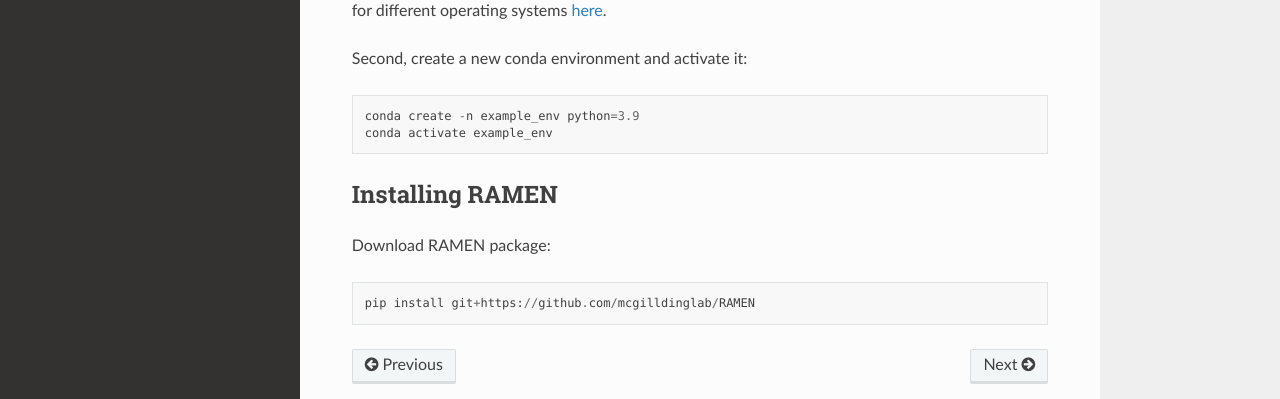
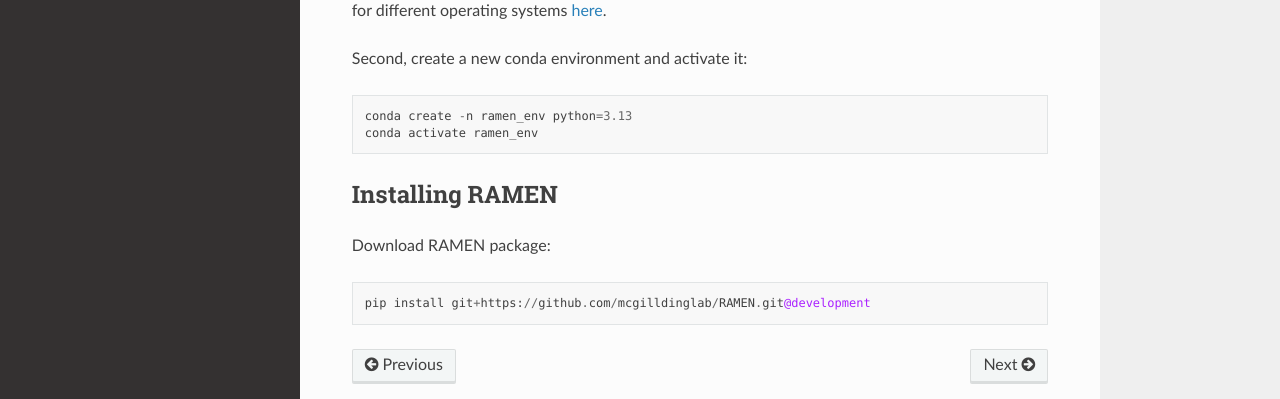
Before and after one commit to mcgilldinglab/RAMEN, a Sphinx documentation site: the page built from docs/source/installation.rst, in a window 1280 px wide. Shown: the part 289-688 px from the top of the page. Built offline with Sphinx 7.4.7 and the Read the Docs theme 3.1.0, drawn with Linux system fonts in a browser that asks for light colours.

Commit message:
Update installation.rst

```diff
--- a/docs/source/installation.rst
+++ b/docs/source/installation.rst
@@ -10,12 +10,12 @@ First, install `Anaconda <https://www.anaconda.com/>`_ for your operating system
 
 Second, create a new conda environment and activate it::
 
-    conda create -n example_env python=3.9
-    conda activate example_env
+    conda create -n ramen_env python=3.13
+    conda activate ramen_env
 
 Installing RAMEN
 -------------------------
 
 Download RAMEN package::
 
-    pip install git+https://github.com/mcgilldinglab/RAMEN
+    pip install git+https://github.com/mcgilldinglab/RAMEN.git@development
```
